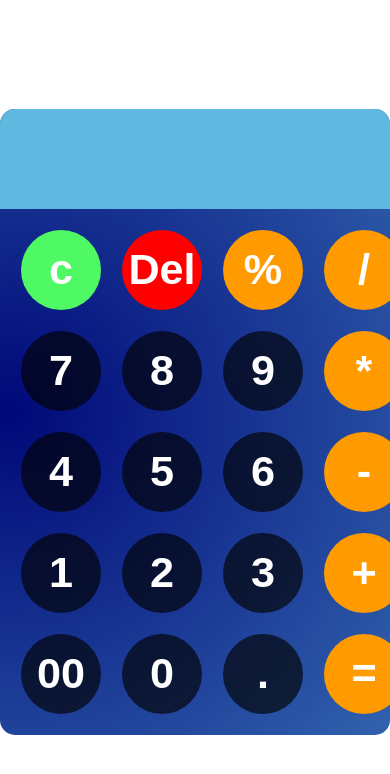
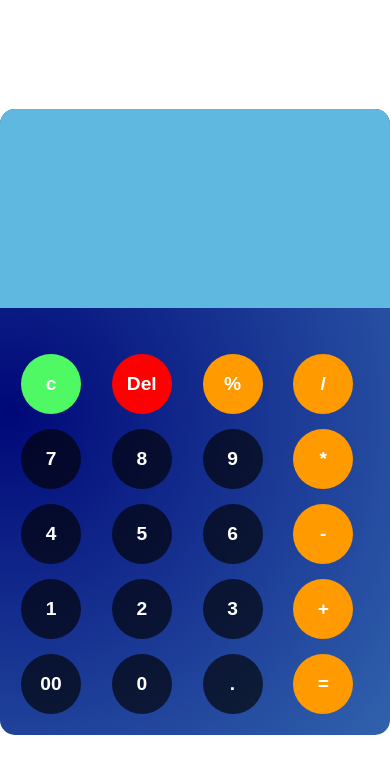
Before and after one commit to Debanjan110d/Basic-calculator, a plain HTML site: page index.html in a window 390 px wide. Drawn offline with Linux system fonts and the light colour scheme.

Commit message:
Final Commit

```diff
--- a/script.js
+++ b/script.js
@@ -10,7 +10,7 @@ function clearDisplay() {
 }
 function calculate() {
 	try {
-		display.value = eval(display.value);
+		display.value = eval(display.value); // eval()  function is mostly used in situations or applications which need to evaluate mathematical expressions
 	} catch (error) {
 		display.value = "Syntax error";
 	}
--- a/style.css
+++ b/style.css
@@ -83,3 +83,45 @@ button:active {
 .clear-btn:active {
 	transform: scale(0.95);
 }
+
+/* For screens smaller than 992px (tablets) */
+@media (max-width: 992px) {
+	.calculator {
+		max-width: 300px;
+	}
+	#display {
+		font-size: 3.5rem;
+	}
+	button {
+		width: 50px;
+		height: 50px;
+		font-size: 1.5rem;
+	}
+}
+
+/* For screens smaller than 768px (mobiles) */
+@media (max-width: 768px) {
+	.calculator {
+		max-width: 100%;
+		max-width: 100%;
+	}
+	#display {
+		padding: 15%;
+		font-size: 3rem;
+		font-size: 4.5rem;
+		text-align: left;
+	}
+	#keys {
+		display: grid;
+		margin-top: 3vh;
+		gap: 15px;
+		padding: 21px;
+		grid-template-columns: repeat(4, 1fr);
+	}
+
+	button {
+		width: 60px;
+		height: 60px;
+		font-size: 1.2rem;
+	}
+}
```
